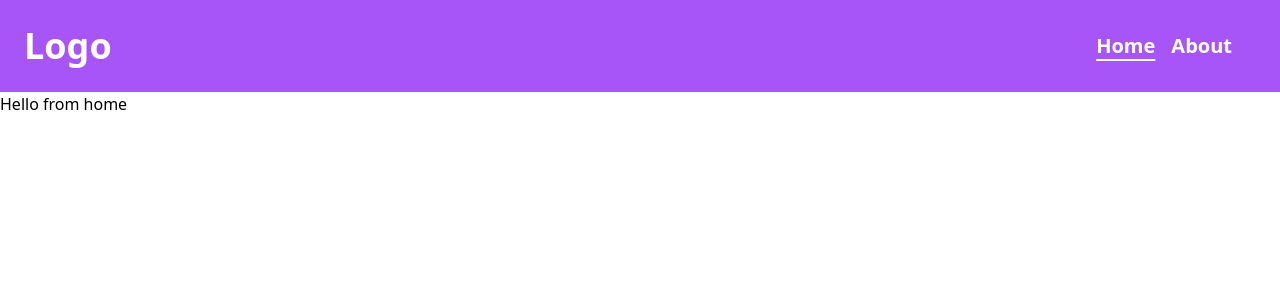
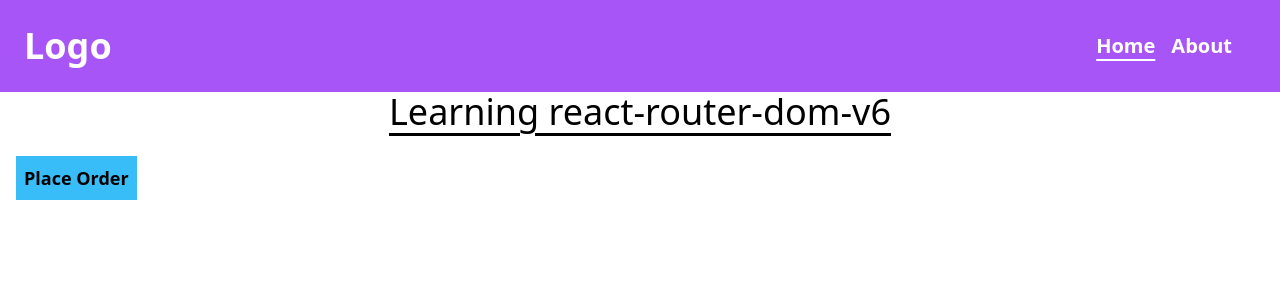
Before and after one commit to Dityaa26/react-router-dom-v6, a React (Vite) app: page / in a window 1280 px wide. Shown: the top 300 px of the page. Built offline with nearby package versions, Linux system fonts and the light colour scheme.

Commit message:
Navigating Programmatically using useNavigate

```diff
--- a/src/pages/Home.jsx
+++ b/src/pages/Home.jsx
@@ -1,12 +1,23 @@
-import React from 'react'
-import Header from '../components/Header'
+import React from "react";
+import Header from "../components/Header";
+import { useNavigate } from "react-router-dom";
 
 const Home = () => {
+  const navigate = useNavigate();
   return (
-    <>
-      <h1>Hello from home</h1>
-    </>
-  )
-}
+    <div>
+      <h1 className="text-4xl w-full text-center underline underline-offset-8 mb-6">
+        Learning react-router-dom-v6
+      </h1>
+      <button
+        type="submit"
+        className="bg-sky-400 mx-4 p-2 font-semibold text-lg"
+        onClick={() => navigate("/order-summary")}
+      >
+        Place Order
+      </button>
+    </div>
+  );
+};
 
-export default Home
+export default Home;
--- /dev/null
+++ b/src/pages/OrderSummary.jsx
@@ -0,0 +1,11 @@
+import React from 'react'
+
+const OrderSummary = () => {
+  return (
+    <div className="w-screen h-[calc(100vh-92px)] flex pt-36 justify-center">
+      <h1 className='text-4xl text-green-600 font-bold'>Order Confirm!</h1>
+    </div>
+  );
+}
+
+export default OrderSummary
--- a/src/pages/pages.js
+++ b/src/pages/pages.js
@@ -1,7 +1,8 @@
 import Home from "./Home";
 import About from "./About";
 import Error from "./Error";
+import OrderSummary from "./OrderSummary";
 
 
 
-export {Home, About, Error}
+export {Home, About, Error, OrderSummary}
```
Also changed, not shown: src/main.jsx (+7 -2 lines).
